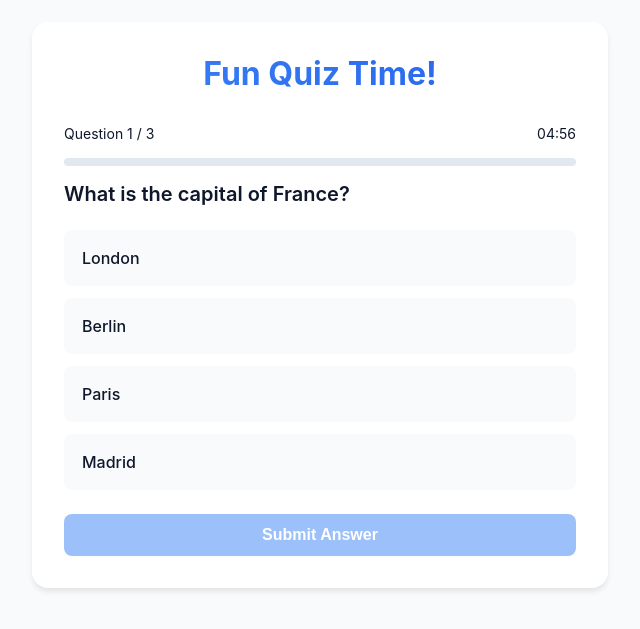
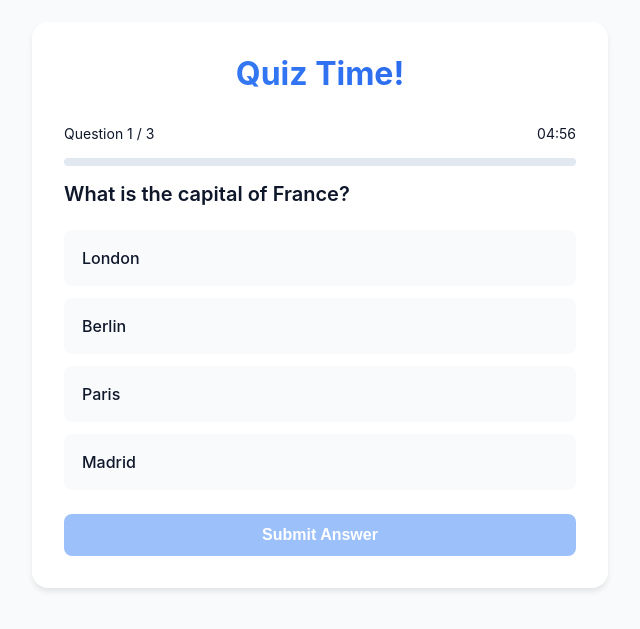
Before and after one commit to Anamz-D/quiz-app, a plain HTML site: page quiz.html in a window 1280 px wide. Shown: the part 111-740 px from the top of the page, without its empty margins (320-960 px from the left). Drawn offline with Linux system fonts and the light colour scheme.

Commit message:
Updates quiz title

```diff
--- a/quiz.html
+++ b/quiz.html
@@ -168,7 +168,7 @@
 <body>
     <main class="quiz-container">
         <div class="quiz-header">
-            <h1 class="quiz-title">Fun Quiz Time!</h1>
+            <h1 class="quiz-title">Quiz Time!</h1>
         </div>
 
         <section id="quiz-content">
```
